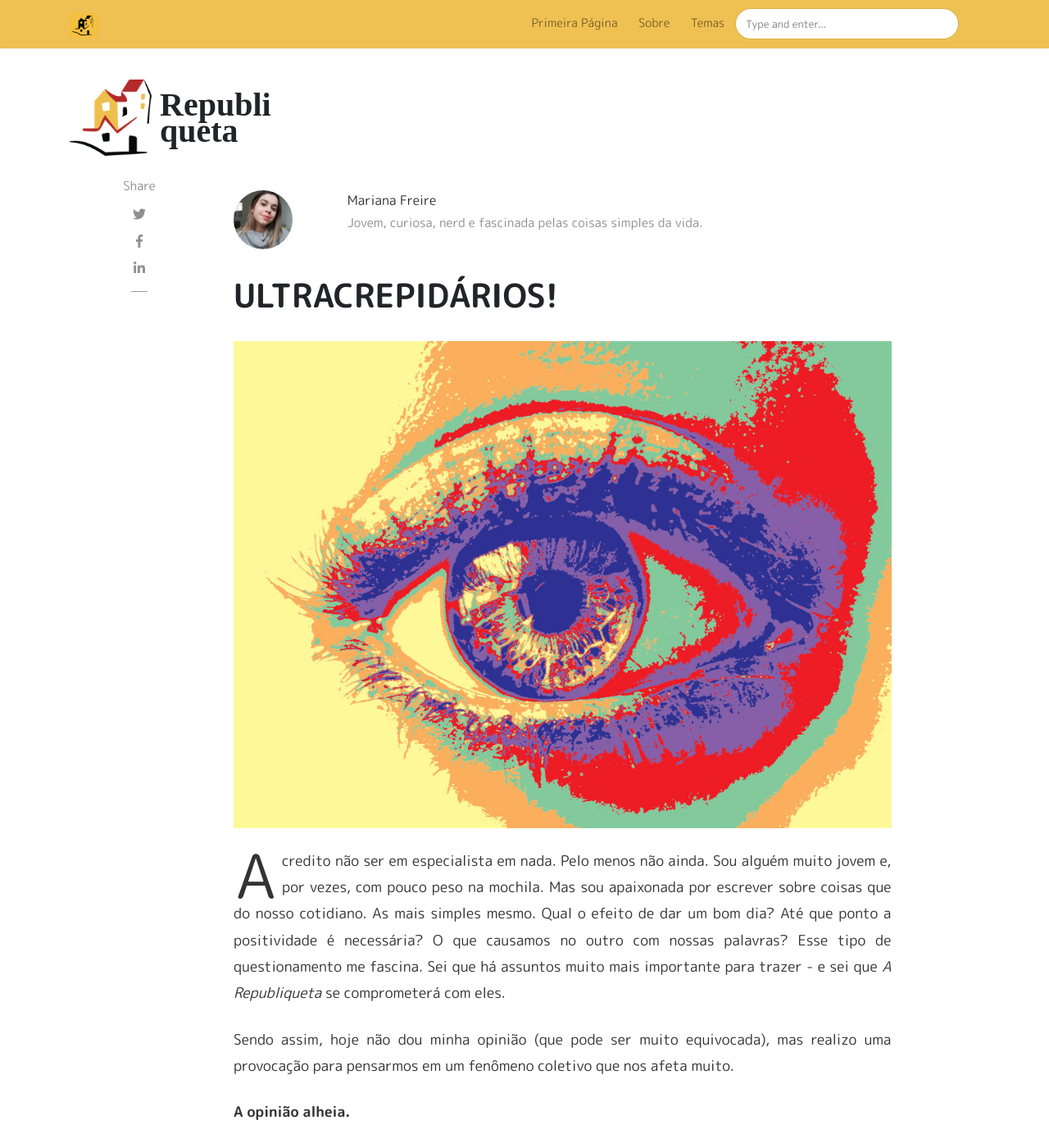
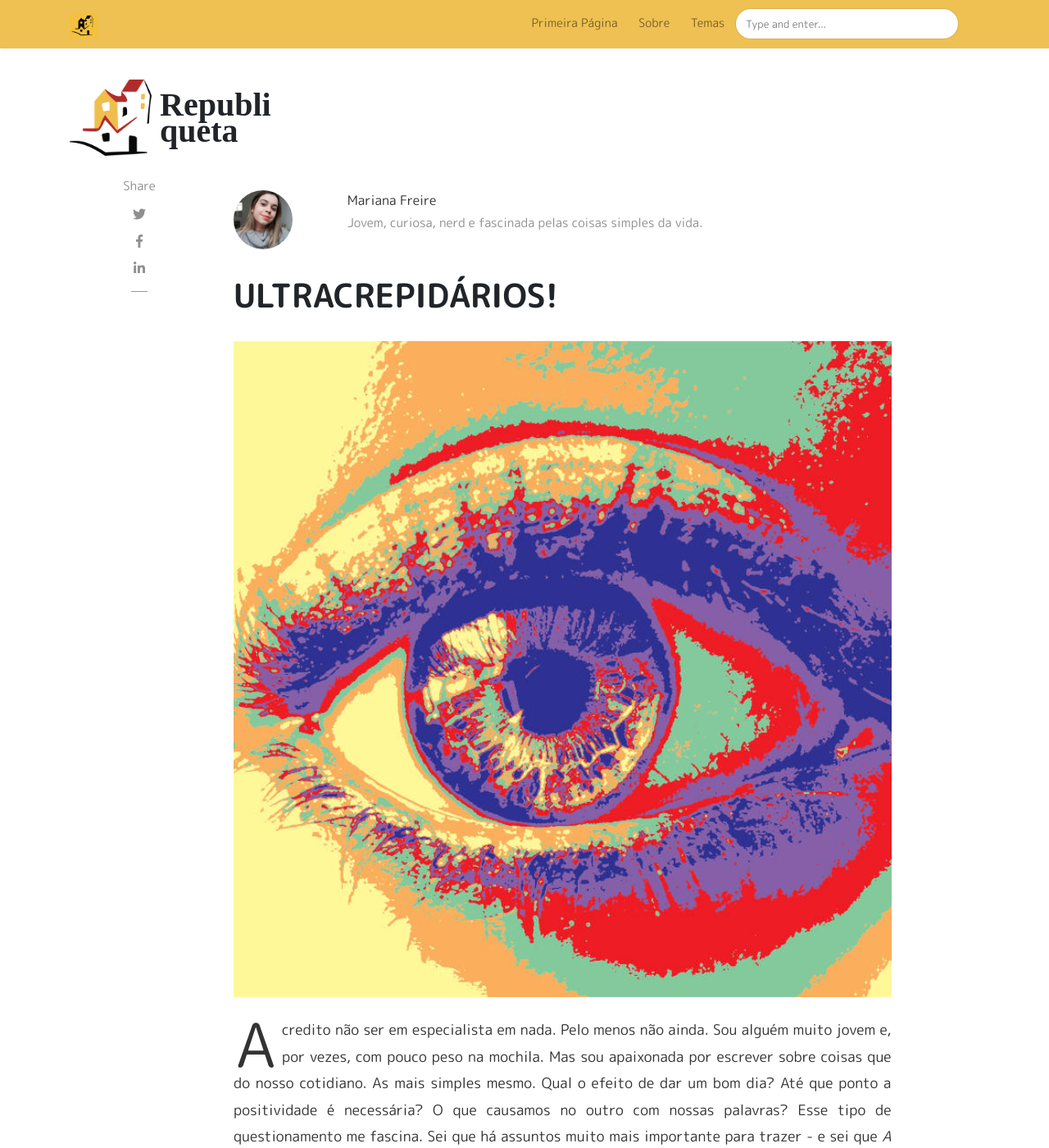
Before and after one commit to rafaelabcaffaro/republiqueta.github.io, a Jekyll site: the page built from _posts/2020-08-13-ultracrepidarios.md, in a window 1280 px wide and 1400 px high. Shown: the whole window at 82% size. Built offline with Jekyll 4.4.1, drawn with Linux system fonts in a browser that asks for light colours; nearby versions of some CDN libraries; some web fonts are replaced; comment, search, counter and statistics services are not loaded.

Commit message:
tamanho da imagem no post

```diff
--- a/assets/css/screen.css
+++ b/assets/css/screen.css
@@ -386,6 +386,13 @@ blockquote {
 .featured-image {
     display: block;
     margin-bottom: 1.5rem;
+}
+
+.featured-image.img-fluid {
+    max-width: 100%;
+    height: auto;
+    height: 800px;
+    object-fit: cover
 }
 
 .share {
```
